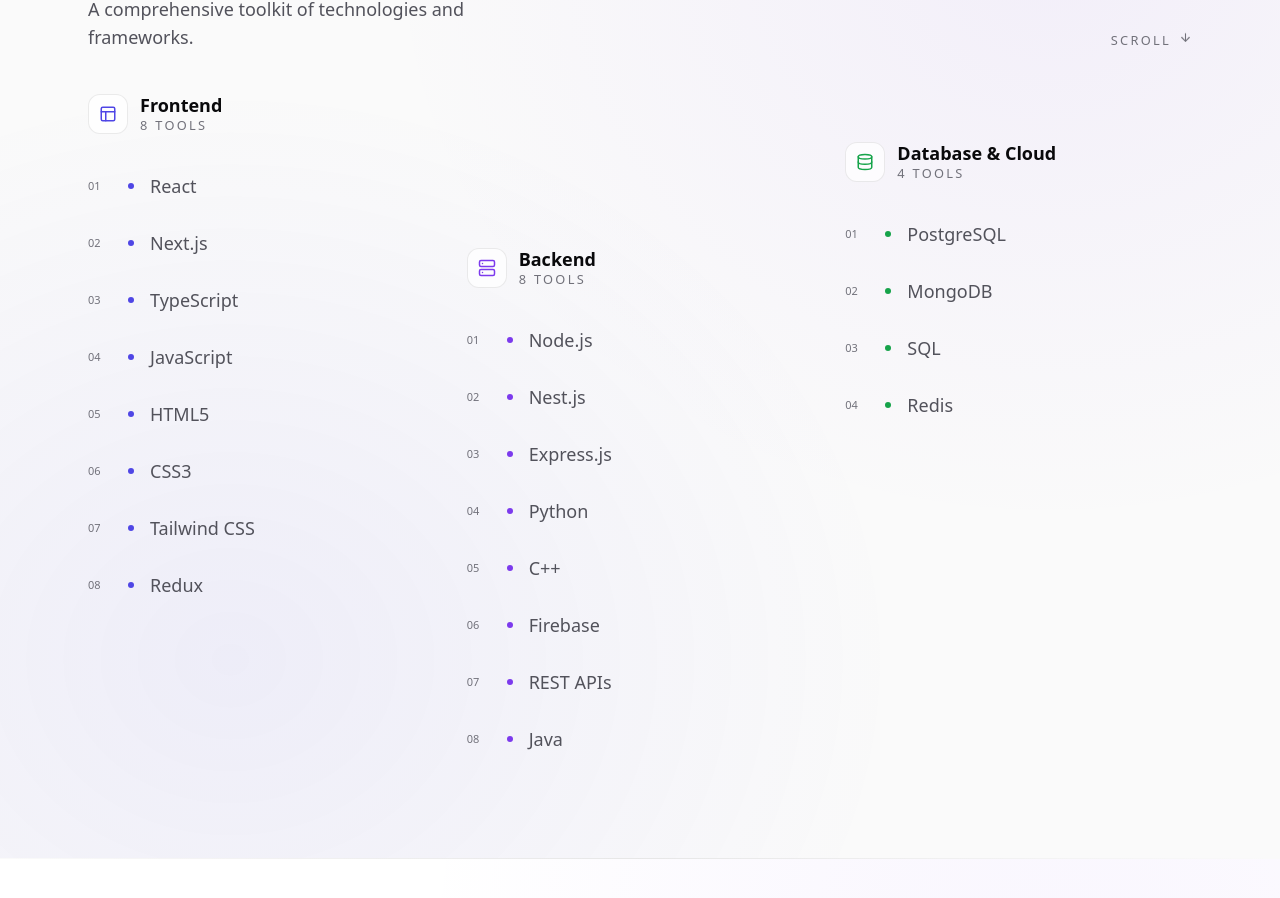
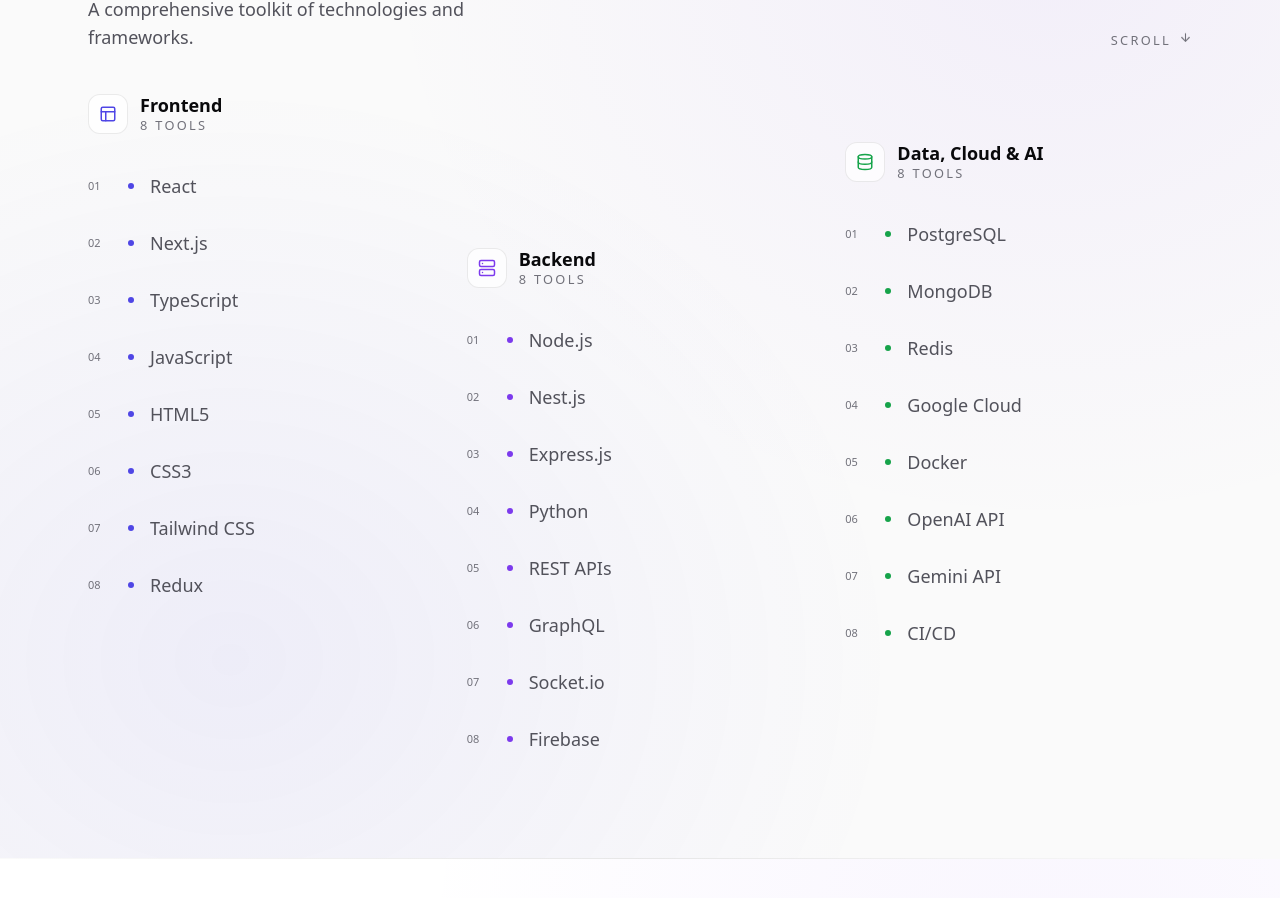
Before and after one commit to MayerS22/my-portfolio, a Next.js app: page / in a window 1280 px wide. Shown: the part 1990-2888 px from the top of the page. Built offline with nearby package versions, Linux system fonts and the light colour scheme.

Commit message:
content(skills): add cloud and AI skills, remove C++ and Java

```diff
--- a/src/components/Skills.tsx
+++ b/src/components/Skills.tsx
@@ -16,13 +16,13 @@
     title: 'Backend',
     icon: Server,
     color: 'var(--accent-secondary)',
-    skills: ['Node.js', 'Nest.js', 'Express.js', 'Python', 'C++', 'Firebase', 'REST APIs', 'Java'],
+    skills: ['Node.js', 'Nest.js', 'Express.js', 'Python', 'REST APIs', 'GraphQL', 'Socket.io', 'Firebase'],
   },
   {
-    title: 'Database & Cloud',
+    title: 'Data, Cloud & AI',
     icon: Database,
     color: 'var(--live)',
-    skills: ['PostgreSQL', 'MongoDB', 'SQL', 'Redis'],
+    skills: ['PostgreSQL', 'MongoDB', 'Redis', 'Google Cloud', 'Docker', 'OpenAI API', 'Gemini API', 'CI/CD'],
   },
 ]
 
```
